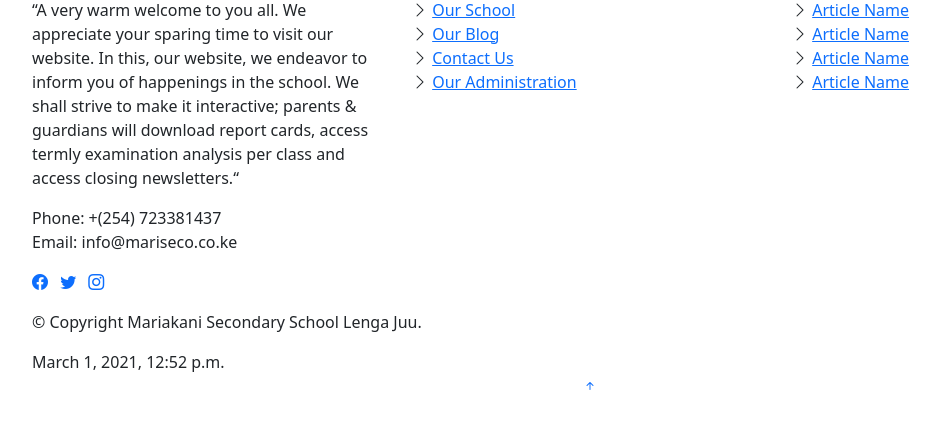
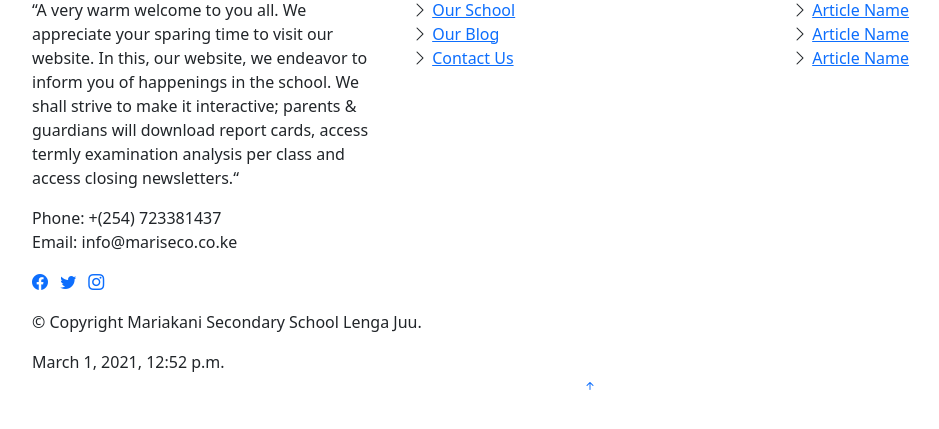
Before and after one commit to mundiakaluson/mariseco, a Django app: template main/templates/base.html in a window 1280 px wide. Shown: the part 44-473 px from the top of the page, without its empty margins (50-989 px from the left). Run offline with Django 3.2, Linux system fonts and the light colour scheme; the template is opened without the code that fills it, so the values that code supplies are empty; some libraries are stand-ins or nearby versions.

```diff
--- a/main/templates/base.html
+++ b/main/templates/base.html
@@ -118,9 +118,6 @@
                   <li class="item-list-a">
                     <i class="bi bi-chevron-right"></i> <a href="#">Contact Us</a>
                   </li>
-                  <li class="item-list-a">
-                    <i class="bi bi-chevron-right"></i> <a href="#">Our Administration</a>
-                  </li>
                 </ul>
               </div>
             </div>
@@ -133,9 +130,6 @@
             </div>
             <div class="w-body-a">
               <ul class="list-unstyled">
-                <li class="item-list-a">
-                  <i class="bi bi-chevron-right"></i> <a href="#">Article Name</a>
-                </li>
                 <li class="item-list-a">
                   <i class="bi bi-chevron-right"></i> <a href="#">Article Name</a>
                 </li>
```
Also changed, not shown: 1 other file.
